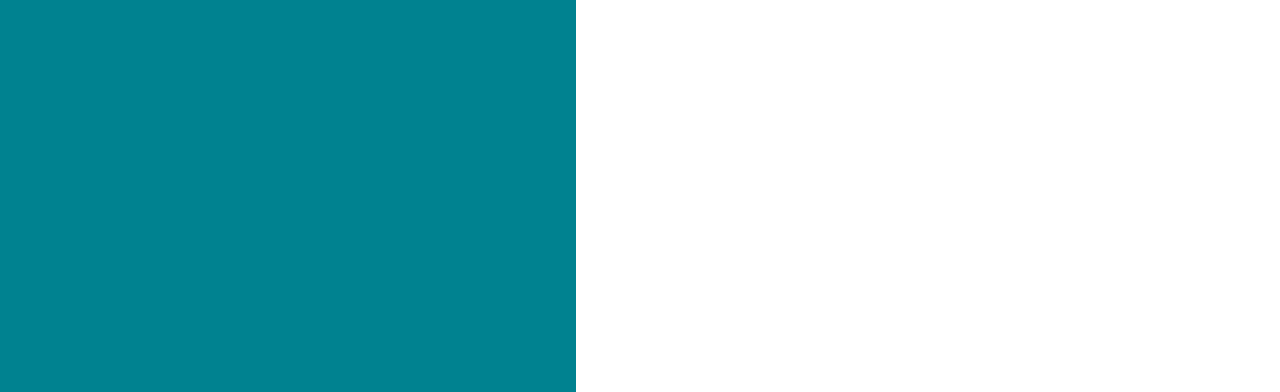
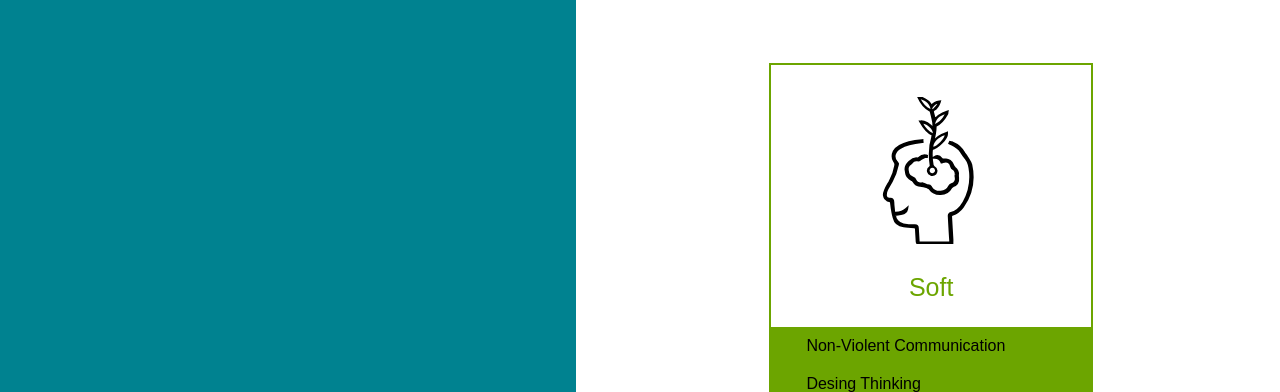
Before and after one commit to glorianaa80/Portafolio, a website: page src/gitHub.html in a window 1280 px wide. Shown: the part 185-577 px from the top of the page. Drawn offline with Linux system fonts and the light colour scheme.

Commit message:
Agrego como se va a visualizar la actividad reciente

```diff
--- a/src/gitHub.html
+++ b/src/gitHub.html
@@ -36,6 +36,14 @@
 		</div>
 
 		<div class="git-hub--info">
+				<div class="about-me--secction">
+						<img class="about-me-secction-img" src="img/soft.svg" alt="">
+						<p class="about-me--secction-title">Soft</p>
+						<ul class="about-me--secction-list">
+							<li class="about-me--secction-list-option">Non-Violent Communication</li>
+							<li class="about-me--secction-list-option">Desing Thinking</li>
+						</ul>
+					</div>
 		</div>
 
 		<div class="footer">
```
